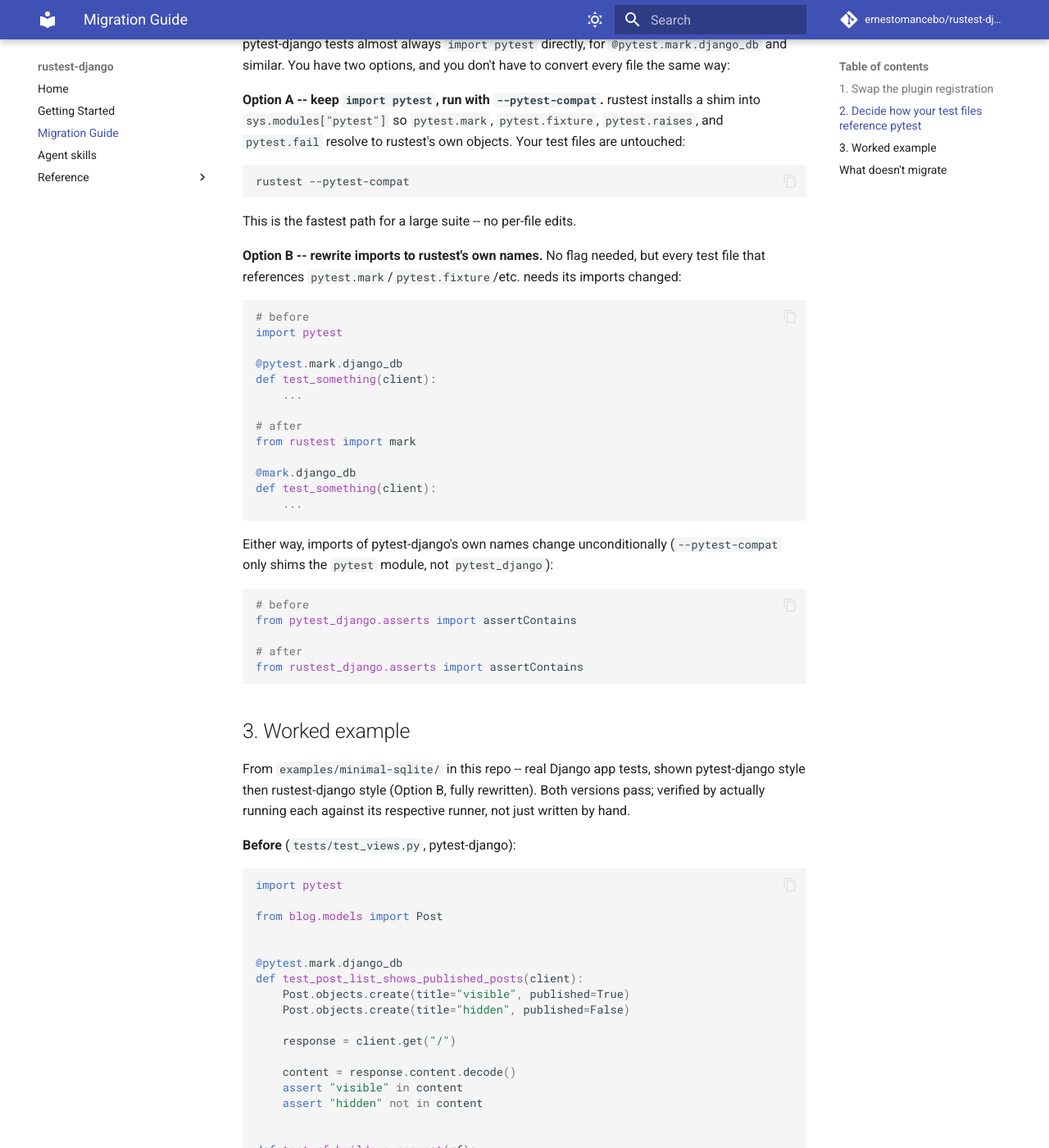
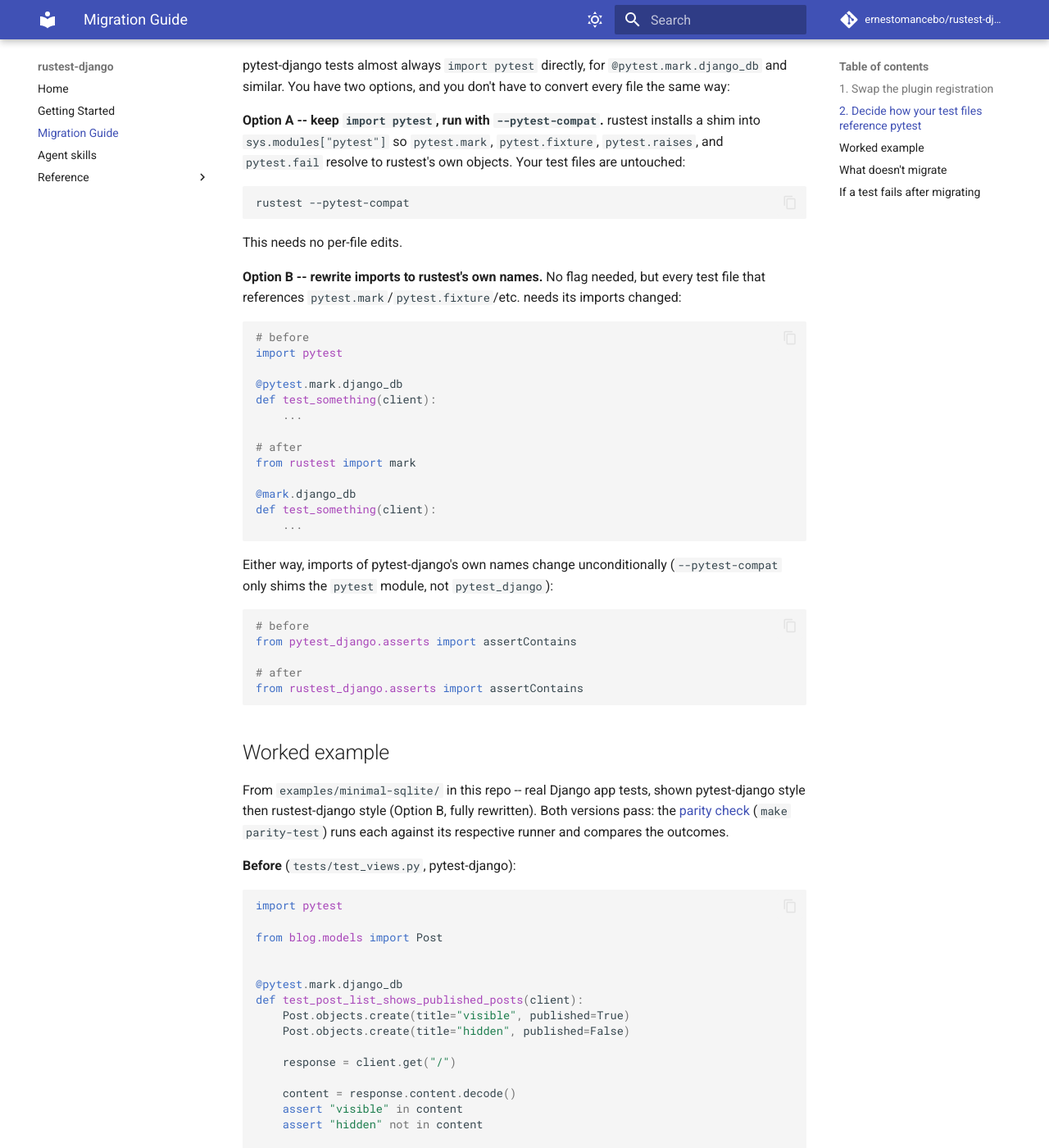
Before and after one commit to ernestomancebo/rustest-django, an MkDocs documentation site: the page built from site-docs/migration-guide.md, in a window 1280 px wide and 1400 px high, scrolled down 700 px. Shown: the whole window at 82% size. Built offline with MkDocs 1.6.1 and Material for MkDocs 9.7.7, drawn with Linux system fonts in a browser that asks for light colours; comment, search, counter and statistics services are not loaded; some of the changed text lies outside the part shown.

Commit message:
docs: document available_apps and django_test_environment, point failures at the doctor skill, drop unsupported claims
Name pytest-django 4.14.0 as the audited version behind the 31-fixture count and document django_test_environment, the one fixture the reference omitted. Describe the available_apps marker argument. Send readers whose tests fail to the doctor skill, which runs against their own suite. Retitle the migration guide as two changes plus a worked example, link the parity check that backs the worked example, and remove the unmeasured speed claims.

````diff
--- a/site-docs/migration-guide.md
+++ b/site-docs/migration-guide.md
@@ -35,7 +35,7 @@
 rustest --pytest-compat
 ```
 
-This is the fastest path for a large suite -- no per-file edits.
+This needs no per-file edits.
 
 **Option B -- rewrite imports to rustest's own names.** No flag needed, but every test
 file that references `pytest.mark`/`pytest.fixture`/etc. needs its imports changed:
@@ -67,11 +67,12 @@
 from rustest_django.asserts import assertContains
 ```
 
-## 3. Worked example
+## Worked example
 
 From `examples/minimal-sqlite/` in this repo -- real Django app tests, shown pytest-django
-style then rustest-django style (Option B, fully rewritten). Both versions pass; verified
-by actually running each against its respective runner, not just written by hand.
+style then rustest-django style (Option B, fully rewritten). Both versions pass: the
+[parity check](https://github.com/ernestomancebo/rustest-django/blob/main/examples/compare_outcomes.py)
+(`make parity-test`) runs each against its respective runner and compares the outcomes.
 
 **Before** (`tests/test_views.py`, pytest-django):
 
@@ -160,3 +161,10 @@
 
 The [remaining runner boundaries](reference/unsupported.md) cover unittest results,
 mark propagation, and automatic parallel-worker identity.
+
+## If a test fails after migrating
+
+Run the [`rustest-django-doctor` skill](agent-skills.md#rustest-django-doctor) with your
+coding agent. It runs on your machine, against your suite and your failing output, so it
+can tell whether the cause is your test or one of the boundaries above and give advice
+that fits your project.
````
Also changed, not shown: other parts of site-docs/migration-guide.md (+2 -2 lines), README.md (+2 -2 lines), site-docs/agent-skills.md (+4 -3 lines), site-docs/reference/fixtures.md (+8 -0 lines), site-docs/reference/markers.md (+5 -0 lines), site-docs/reference/unsupported.md (+6 -3 lines).
